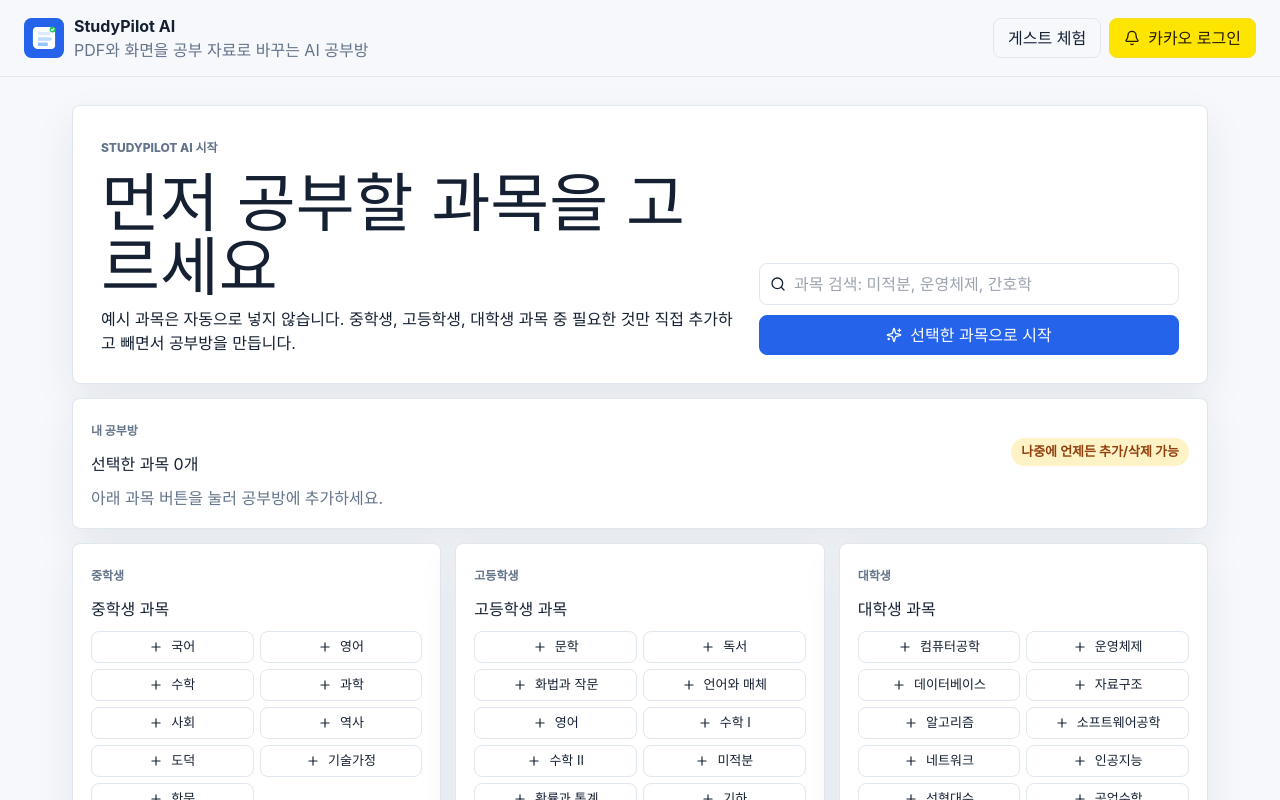
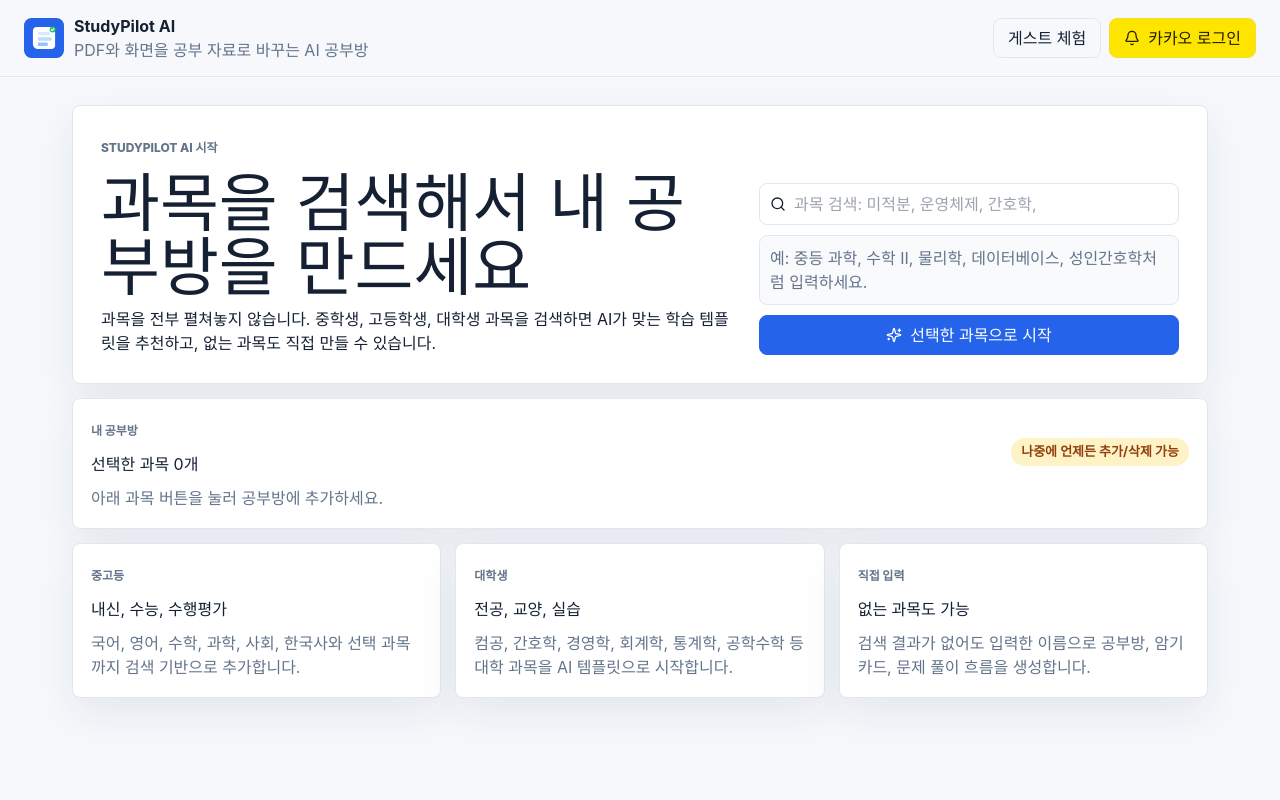
Before and after one commit to jiwon0524/desktop-tutorial, a React (Vite) app: page / in a window 1280 px wide. Shown: the top 800 px of the page. Built offline with nearby package versions, Linux system fonts and the light colour scheme.

Commit message:
Improve subject search and screen capture recognition

```diff
--- a/src/main.tsx
+++ b/src/main.tsx
@@ -1,4 +1,4 @@
-import React, { useMemo, useState } from "react";
+import React, { useMemo, useRef, useState } from "react";
 import { createRoot } from "react-dom/client";
 import {
   Bell,
@@ -37,65 +37,99 @@
   ["alerts", "알림"]
 ];
 
-const subjectGroups = [
-  {
-    title: "중학생",
-    subjects: ["국어", "영어", "수학", "과학", "사회", "역사", "도덕", "기술가정", "한문"]
-  },
-  {
-    title: "고등학생",
-    subjects: [
+const subjectUniverse = [
+  "국어",
   "문학",
   "독서",
   "화법과 작문",
   "언어와 매체",
   "영어",
+  "영어 독해",
+  "영어 문법",
+  "수학",
   "수학 I",
   "수학 II",
   "미적분",
   "확률과 통계",
   "기하",
+  "과학",
   "통합과학",
   "물리학",
   "화학",
   "생명과학",
   "지구과학",
+  "사회",
   "통합사회",
   "한국사",
   "세계사",
+  "동아시아사",
   "경제",
   "정치와 법",
-      "사회문화"
-    ]
-  },
-  {
-    title: "대학생",
-    subjects: [
+  "사회문화",
+  "생활과 윤리",
+  "윤리와 사상",
+  "도덕",
+  "역사",
+  "기술가정",
+  "한문",
   "컴퓨터공학",
+  "프로그래밍",
+  "Python",
+  "Java",
+  "C언어",
+  "JavaScript",
+  "자료구조",
+  "알고리즘",
   "운영체제",
   "데이터베이스",
-      "자료구조",
-      "알고리즘",
+  "SQL",
   "소프트웨어공학",
-      "네트워크",
+  "컴퓨터네트워크",
   "인공지능",
+  "머신러닝",
   "선형대수",
+  "이산수학",
   "공업수학",
+  "미적분학",
   "통계학",
+  "확률론",
   "일반물리학",
   "일반화학",
-      "생물학",
+  "일반생물학",
+  "유기화학",
   "간호학",
+  "성인간호학",
+  "아동간호학",
   "임상병리학",
+  "해부학",
+  "생리학",
+  "병리학",
   "경영학",
+  "마케팅",
   "회계학",
+  "재무관리",
   "경제학",
-      "마케팅",
   "심리학",
-      "교육학"
-    ]
+  "교육학",
+  "토익",
+  "토플",
+  "일본어",
+  "중국어",
+  "정보처리기사",
+  "컴퓨터활용능력",
+  "한국사능력검정시험",
+  "전산회계"
+];
+
+function subjectSuggestions(query: string) {
+  const value = query.trim().toLowerCase();
+  if (!value) return [];
+  const exact = subjectUniverse.filter((name) => name.toLowerCase().includes(value));
+  const fuzzy = subjectUniverse.filter((name) =>
+    value.split(/\s+/).some((part) => name.toLowerCase().includes(part))
+  );
+  return Array.from(new Set([...exact, ...fuzzy])).slice(0, 8);
 }
-];
 
 const fallbackResources = [
   {
@@ -191,23 +225,39 @@
   start: () => void;
 }) {
   const [query, setQuery] = useState("");
-  const filteredGroups = subjectGroups.map((group) => ({
-    ...group,
-    subjects: group.subjects.filter((name) => name.includes(query.trim()))
-  }));
+  const suggestions = subjectSuggestions(query);
+  const canCreate = query.trim().length > 0 && !selectedSubjects.some((subject) => subject.title === query.trim());
 
   return (
     <div className="onboarding">
       <section className="onboarding-hero">
         <div>
           <span className="eyebrow">StudyPilot AI 시작</span>
-          <h1>먼저 공부할 과목을 고르세요</h1>
-          <p>예시 과목은 자동으로 넣지 않습니다. 중학생, 고등학생, 대학생 과목 중 필요한 것만 직접 추가하고 빼면서 공부방을 만듭니다.</p>
+          <h1>과목을 검색해서 내 공부방을 만드세요</h1>
+          <p>과목을 전부 펼쳐놓지 않습니다. 중학생, 고등학생, 대학생 과목을 검색하면 AI가 맞는 학습 템플릿을 추천하고, 없는 과목도 직접 만들 수 있습니다.</p>
         </div>
         <div className="onboarding-actions">
           <div className="search-box">
             <Search size={16} />
-            <input value={query} onChange={(event) => setQuery(event.target.value)} placeholder="과목 검색: 미적분, 운영체제, 간호학" />
+            <input value={query} onChange={(event) => setQuery(event.target.value)} placeholder="과목 검색: 미적분, 운영체제, 간호학, 토익" />
+          </div>
+          <div className="ai-search-results">
+            {query.trim() ? (
+              <>
+                {suggestions.map((name) => (
+                  <button key={name} onClick={() => addSubject(name)}>
+                    <Plus size={14} /> {name}
+                  </button>
+                ))}
+                {canCreate && (
+                  <button className="primary" onClick={() => addSubject(query.trim())}>
+                    <Brain size={14} /> "{query.trim()}" AI 과목 생성
+                  </button>
+                )}
+              </>
+            ) : (
+              <p>예: 중등 과학, 수학 II, 물리학, 데이터베이스, 성인간호학처럼 입력하세요.</p>
+            )}
           </div>
           <button className="primary" disabled={selectedSubjects.length === 0} onClick={start}>
             <Sparkles size={16} /> 선택한 과목으로 시작
@@ -237,19 +287,21 @@
       </section>
 
       <section className="subject-picker-grid">
-        {filteredGroups.map((group) => (
-          <article className="panel" key={group.title}>
-            <span className="eyebrow">{group.title}</span>
-            <h3>{group.title} 과목</h3>
-            <div className="catalog-list wide-list">
-              {group.subjects.map((name) => (
-                <button key={name} onClick={() => addSubject(name)}>
-                  <Plus size={14} /> {name}
-                </button>
-              ))}
-            </div>
+        <article className="panel">
+          <span className="eyebrow">중고등</span>
+          <h3>내신, 수능, 수행평가</h3>
+          <p>국어, 영어, 수학, 과학, 사회, 한국사와 선택 과목까지 검색 기반으로 추가합니다.</p>
         </article>
-        ))}
+        <article className="panel">
+          <span className="eyebrow">대학생</span>
+          <h3>전공, 교양, 실습</h3>
+          <p>컴공, 간호학, 경영학, 회계학, 통계학, 공학수학 등 대학 과목을 AI 템플릿으로 시작합니다.</p>
+        </article>
+        <article className="panel">
+          <span className="eyebrow">직접 입력</span>
+          <h3>없는 과목도 가능</h3>
+          <p>검색 결과가 없어도 입력한 이름으로 공부방, 암기카드, 문제 풀이 흐름을 생성합니다.</p>
+        </article>
       </section>
     </div>
   );
@@ -348,6 +400,10 @@
   const [fileName, setFileName] = useState("");
   const [screenMode, setScreenMode] = useState(false);
   const [screenMessage, setScreenMessage] = useState("");
+  const [captureImage, setCaptureImage] = useState("");
+  const [analysisReady, setAnalysisReady] = useState(false);
+  const videoRef = useRef<HTMLVideoElement | null>(null);
+  const streamRef = useRef<MediaStream | null>(null);
   const hasInput = fileName || screenMode;
 
   async function startScreenCapture() {
@@ -357,12 +413,41 @@
         return;
       }
       const stream = await navigator.mediaDevices.getDisplayMedia({ video: true, audio: false });
-      stream.getTracks().forEach((track) => track.stop());
+      streamRef.current?.getTracks().forEach((track) => track.stop());
+      streamRef.current = stream;
+      if (videoRef.current) {
+        videoRef.current.srcObject = stream;
+        await videoRef.current.play();
+      }
       setScreenMode(true);
-      setScreenMessage("화면 캡처 권한이 확인되었습니다. 실제 AI 연동 시 현재 화면을 요약/필기/문제로 변환합니다.");
+      setCaptureImage("");
+      setAnalysisReady(false);
+      setScreenMessage("화면 공유가 연결되었습니다. 캡처 버튼을 누르면 현재 프레임을 공부 자료로 변환합니다.");
     } catch {
       setScreenMessage("화면 공유가 취소되었습니다. 버튼을 다시 누르면 브라우저 권한 창이 열립니다.");
     }
+  }
+
+  function captureScreenFrame() {
+    const video = videoRef.current;
+    if (!video || video.videoWidth === 0) {
+      setScreenMessage("화면 미리보기가 준비되면 다시 캡처하세요.");
+      return;
+    }
+    const canvas = document.createElement("canvas");
+    canvas.width = video.videoWidth;
+    canvas.height = video.videoHeight;
+    const context = canvas.getContext("2d");
+    context?.drawImage(video, 0, 0, canvas.width, canvas.height);
+    setCaptureImage(canvas.toDataURL("image/png"));
+    setAnalysisReady(true);
+    setScreenMessage("화면 캡처가 완료되었습니다. 아래에 AI 정리 결과가 생성되었습니다.");
+  }
+
+  function analyzePdfFile(file: File | undefined) {
+    if (!file) return;
+    setFileName(file.name);
+    setAnalysisReady(true);
   }
 
   return (
@@ -384,7 +469,7 @@
             <input
               type="file"
               accept=".pdf,image/*"
-              onChange={(event) => setFileName(event.target.files?.[0]?.name ?? "")}
+              onChange={(event) => analyzePdfFile(event.target.files?.[0])}
             />
             {fileName && <span className="file-pill">선택됨: {fileName}</span>}
           </div>
@@ -394,14 +479,26 @@
             <strong>현재 화면 인식</strong>
             <p>강의 화면, 웹페이지, PDF 뷰어, 문제 풀이 화면을 캡처해서 바로 정리하는 흐름입니다.</p>
             <button className="primary" onClick={startScreenCapture}>현재 화면 정리 시작</button>
+            {screenMode && <button onClick={captureScreenFrame}>현재 프레임 캡처</button>}
             {screenMode && <span className="file-pill">화면 인식 모드 준비됨</span>}
             {screenMessage && <p className="hint-text">{screenMessage}</p>}
           </div>
         </div>
 
+        <div className="screen-preview-grid">
+          <div className="screen-preview">
+            <strong>실시간 화면 미리보기</strong>
+            <video ref={videoRef} muted playsInline />
+          </div>
+          <div className="screen-preview">
+            <strong>캡처된 공부 화면</strong>
+            {captureImage ? <img src={captureImage} alt="캡처된 화면" /> : <p>아직 캡처된 화면이 없습니다.</p>}
+          </div>
+        </div>
+
         <div className="analysis-output">
           <span className="eyebrow">AI 정리 결과 미리보기</span>
-          {hasInput ? (
+          {hasInput || analysisReady ? (
             <div className="analysis-columns">
               <div>
                 <h3>자동 필기</h3>
@@ -418,6 +515,14 @@
               <div>
                 <h3>복습 예약</h3>
                 <p>틀린 문제는 1일 후, 3일 후, 7일 후 다시 나오도록 배치됩니다.</p>
+              </div>
+              <div>
+                <h3>화면/PDF 출처</h3>
+                <p>{fileName ? `파일: ${fileName}` : captureImage ? "현재 화면 캡처" : "화면 인식 대기 중"}</p>
+              </div>
+              <div>
+                <h3>다음 액션</h3>
+                <p>이 결과를 AI 필기, 암기카드, 기출 변형 문제에 자동 반영하는 단계로 연결됩니다.</p>
               </div>
             </div>
           ) : (
--- a/styles.css
+++ b/styles.css
@@ -100,6 +100,20 @@
 .onboarding-actions {
   display: grid;
   gap: 10px;
+}
+
+.ai-search-results {
+  display: grid;
+  gap: 8px;
+  border: 1px solid var(--line);
+  border-radius: 8px;
+  background: #f8fafc;
+  padding: 10px;
+}
+
+.ai-search-results p {
+  margin: 0;
+  color: var(--muted);
 }
 
 .selected-subjects {
@@ -566,7 +580,7 @@
 
 .analysis-columns {
   display: grid;
-  grid-template-columns: repeat(4, minmax(0, 1fr));
+  grid-template-columns: repeat(3, minmax(0, 1fr));
   gap: 10px;
 }
 
@@ -582,6 +596,42 @@
   display: grid;
   align-content: center;
   justify-items: start;
+}
+
+.screen-preview-grid {
+  display: grid;
+  grid-template-columns: repeat(2, minmax(0, 1fr));
+  gap: 14px;
+  margin-top: 14px;
+}
+
+.screen-preview {
+  display: grid;
+  gap: 10px;
+  border: 1px solid var(--line);
+  border-radius: 8px;
+  background: #fff;
+  padding: 14px;
+}
+
+.screen-preview video,
+.screen-preview img {
+  width: 100%;
+  min-height: 220px;
+  max-height: 320px;
+  object-fit: contain;
+  border-radius: 8px;
+  background: #0f172a;
+}
+
+.screen-preview p {
+  display: grid;
+  place-items: center;
+  min-height: 220px;
+  margin: 0;
+  border-radius: 8px;
+  background: #f8fafc;
+  color: var(--muted);
 }
 
 .upload-box p {
@@ -812,6 +862,7 @@
   .subject-picker-grid,
   .analyzer-grid,
   .analysis-columns,
+  .screen-preview-grid,
   .learning-loop,
   .style-grid,
   .download-grid,
```
Lines whose indentation alone changed are shown as unchanged.
